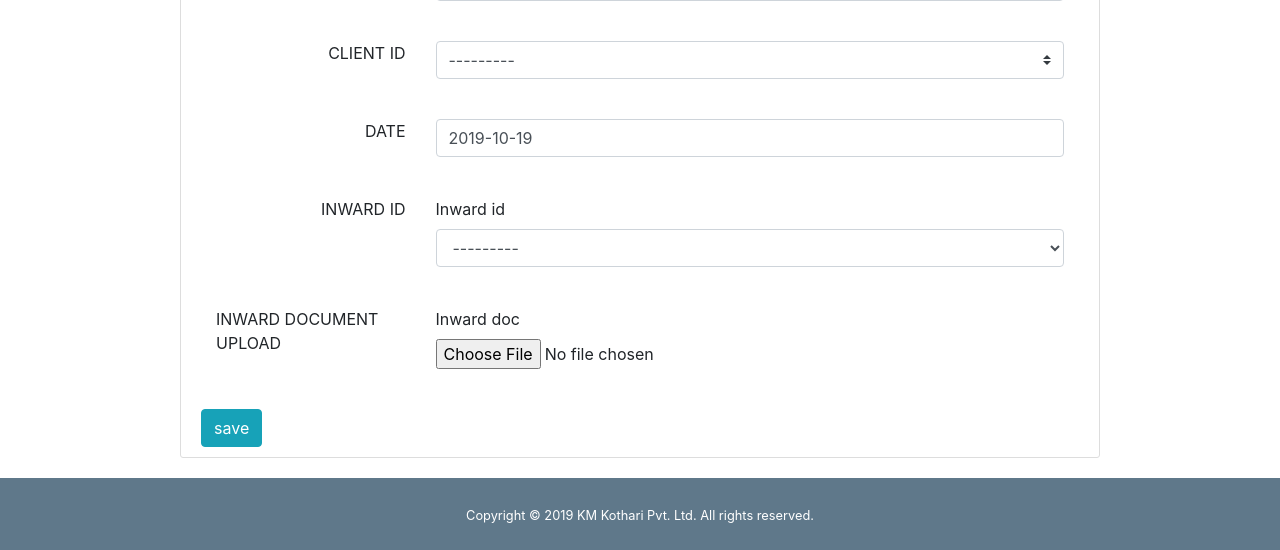
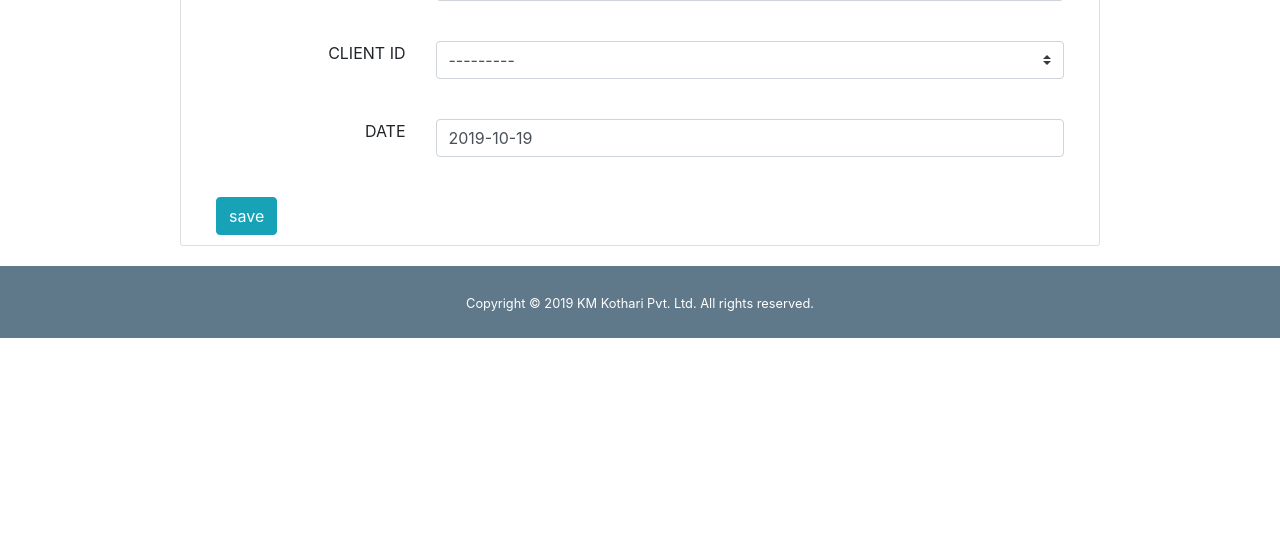
Before and after one commit to SoulTackers/TexTrackers, a Django app: page /inward/addinward in a window 1280 px wide. Shown: the part 969-1519 px from the top of the page. After the commit the page ends 1307 px from the top, so only its background shows below. Run offline with Django 3.2, Linux system fonts and the light colour scheme; a user stored in the database is signed in; tables that the repository leaves empty hold one stand-in row (values such as "Sample post"); some libraries are stand-ins or nearby versions.

Commit message:
SGP_2_complete

```diff
--- a/TexTracker/Client/templates/Client/client_list.html
+++ b/TexTracker/Client/templates/Client/client_list.html
@@ -14,7 +14,6 @@
                     <p>Client AccountType {{client.client_account_type}}</p>
                     <div class="row">
                         <div class="col-md-6"><button class="btn btn-info" onclick="window.location.href='client/{{client.client_id}}/update'">Update</button></div>
-                        <div class="col-md-6"><button class="btn btn-danger" onclick="">Delete</button></div>
                 </div>
             </div>
           </div>
--- a/TexTracker/Client/urls.py
+++ b/TexTracker/Client/urls.py
@@ -3,7 +3,7 @@
 from .views import  AddAccountTypeView, UpdateAccountTypeView, DeleteAccountTypeView,Client_list_view
 urlpatterns = [
         path('addclient/', AddClientView, name='add-client'),
-        path('<int:id>/update/', UpdateClientView, name='add-client'),
+        path('listclient/client/<int:id>/update/', UpdateClientView, name='add-client'),
         path('service/addservice/', AddServiceView, name='add-service'),
         path('service/<int:id>/update/', UpdateServiceView, name='update-service'),
         path('service/<int:id>/delete/', DeleteServiceView, name='delete-service'),
--- a/TexTracker/FeesInward/templates/FeesInward/feesinward_list.html
+++ b/TexTracker/FeesInward/templates/FeesInward/feesinward_list.html
@@ -16,7 +16,7 @@
                     <p>CLient Name {{feesinward.feesinward_client_id.client_name}}</p>
                     <div class="row">
                         <div class="col-md-6"><button class="btn btn-info" onclick="window.location.href='feesinward/{{feesinward.feesinward_id}}/update'">Update</button></div>
-                        <div class="col-md-6"><button class="btn btn-danger" onclick="window.location.href='feesinward/{{feesinward.feesinward_id}}/update'">Delete</button></div>
+                        <div class="col-md-6"><button class="btn btn-danger" onclick="window.location.href='feesinward/{{feesinward.feesinward_id}}/delete'">Delete</button></div>
                 </div>
             </div>
           </div>
--- a/TexTracker/Invoice/templates/Invoice/invoice_list.html
+++ b/TexTracker/Invoice/templates/Invoice/invoice_list.html
@@ -16,7 +16,7 @@
 
                     <div class="row">
                         <div class="col-md-6"><button class="btn btn-info" onclick="window.location.href='invoice/{{invoice.invoice_id}}/update'">Update</button></div>
-                        <div class="col-md-6"><button class="btn btn-danger" onclick="">Delete</button></div>
+                        <div class="col-md-6"><button class="btn btn-danger" onclick="window.location.href='invoice/{{invoice.invoice_id}}/delete'">Delete</button></div>
                 </div>
             </div>
           </div>
--- a/TexTracker/Invoice/urls.py
+++ b/TexTracker/Invoice/urls.py
@@ -6,8 +6,8 @@
 
 urlpatterns = [
     path('',invoice_view,name='add-invoice'),
-    path('<int:id>/update',invoice_update_view,name='update-invoice'),
-    path('<int:id>/delete',DeleteInvoiceView,name='delete-invoice'),
+    path('listinvoice/invoice/<int:id>/update',invoice_update_view,name='update-invoice'),
+    path('listinvoice/invoice/<int:id>/delete',DeleteInvoiceView,name='delete-invoice'),
     path('servicetype/addservicetype/', AddServiceTypeView, name='add-servicetype'),
     path('servicetype/<int:id>/update/', UpdateServiceTypeView, name='update-invoice-servicetype'),
     path('servicetype/<int:id>/delete/', DeleteServiceTypeView, name='delete-invoice-servicetype'),
--- a/TexTracker/Invoice/views.py
+++ b/TexTracker/Invoice/views.py
@@ -1,6 +1,6 @@
 # -*- coding: utf-8 -*-
 from __future__ import unicode_literals
-from django.shortcuts import render,get_object_or_404,render_to_response
+from django.shortcuts import render,get_object_or_404,render_to_response, redirect
 from .forms import InvoiceForm,ServicetypeForm
 from django.shortcuts import render
 from .models import Invoice,Servicetype
@@ -38,10 +38,10 @@
 @login_required(login_url='login')
 def DeleteInvoiceView(request, id):
     try:
-        obj = Invoice.objects.get(account_type_id=id)
+        obj = Invoice.objects.get(invoice_id=id)
         name = str(obj)
         obj.delete()
-        return render(request, 'delete_success.html', {'object':'Invoice', 'name':name})
+        return redirect('list-invoice')
     except:
         return render(request, 'delete_success.html', {'object':'e', 'name':'error'})
 
--- a/TexTracker/Inward/templates/Inward/inward.html
+++ b/TexTracker/Inward/templates/Inward/inward.html
@@ -97,27 +97,7 @@
                     </div>
                   </div><br>
 
-                                    <div class="form-group-inner">
-                                        <div class="row">
-                                                <div class="col-lg-3">
-                                                   <label class="login2 pull-right pull-right-pro">INWARD ID</label>
-                                                </div>
-                                                <div class="col-lg-9">
-                                                     {{image_form.inward_id|as_crispy_field}}
-                                                </div>
-                                            </div>
-                                    </div><br>
-                                        <div class="form-group-inner">
-                                            <div class="row">
-                                                    <div class="col-lg-3">
-                                                       <label class="login2 pull-right pull-right-pro">INWARD DOCUMENT UPLOAD</label>
-                                                    </div>
-                                                    <div class="col-lg-9">
-                                                         {{image_form.inward_doc|as_crispy_field}}
-                                                    </div>
-                                            </div>
-                                    </div><br>
-                            </div>
+
 
 
     <input type="submit" class="btn btn-info" value='save'>
--- a/TexTracker/Inward/templates/Inward/inward_list.html
+++ b/TexTracker/Inward/templates/Inward/inward_list.html
@@ -19,7 +19,7 @@
                       <p>Inward Document is not uploaded</p>
                     {% endif %}
                     <div class="row">
-                        <div class="col-md-6"><button class="btn btn-info" onclick="window.location.href='{{inward.inward_id}}/update'">Update</button></div>
+                        <div class="col-md-6"><button class="btn btn-info" onclick="window.location.href='inward/{{inward.inward_id}}/update'">Update</button></div>
                         <div class="col-md-6"><button class="btn btn-danger" onclick="window.location.href='inward/{{inward.inward_id}}/delete'">Delete</button></div>
                 </div>
             </div>
--- a/TexTracker/Inward/urls.py
+++ b/TexTracker/Inward/urls.py
@@ -7,8 +7,8 @@
 
 urlpatterns = [
     path('addinward',Inward_view,name='add-inward'),
-    path('<int:id>/update',Inward_update_view,name='update-inward'),
-    path('<int:id>/delete',DeleteInwardView,name='delete-inward'),
+    path('listinwards/inward/<int:id>/update',Inward_update_view,name='update-inward'),
+    path('listinwards/inward/<int:id>/delete',DeleteInwardView,name='delete-inward'),
     path('<int:id>/show',inward_pass,name='show-inward'),
     path('inwardtypes/addinwardtypes/', AddInwardTypesView, name='add-inwardtypes'),
     path('inwardtypes/<int:id>/update/', UpdateInwardTypesView, name='update-inwardtypes'),
--- a/TexTracker/Inward/views.py
+++ b/TexTracker/Inward/views.py
@@ -41,9 +41,9 @@
             if documentform.inward_doc == None:
                 temp = inwardPendingDocumentForm.save(commit=False)
                 temp.inward = new_inward
-                #temp.save()
-            else:
-                documentform.save()
+                temp.save()
+            documentform.inward_id = new_inward
+            documentform.save()
             inwardDocumentForm = InwardDocumentForm()
             messages.add_message(request, messages.SUCCESS, 'Inward successfuly added with documents')
         else:
@@ -85,20 +85,21 @@
 
     else:
         inwardform = InwardForm(request.POST or None,instance=inward)
-        inwardDocumentForm = InwardDocumentForm(request.POST or None,instance=inward_image)
+        # inwardDocumentForm = InwardDocumentForm(request.POST or None,instance=inward_image)
     context = {
         'form' : inwardform,
-        'image_form' : inwardDocumentForm,
+        # 'image_form' : inwardDocumentForm,
     }
     return render(request,'Inward/inward.html',context)
 
 @login_required(login_url='login')
 def DeleteInwardView(request, id):
     try:
-        obj = Inward.objects.get(account_type_id=id)
+        obj = Inward.objects.get(inward_id=id)
         name = str(obj)
         obj.delete()
-        return render(request, 'delete_success.html', {'object':'Inward', 'name':name})
+        messages.add_message(request, messages.SUCCESS, 'Inward Deleted')
+        return redirect('list-inward')
     except:
         return render(request, 'delete_success.html', {'object':'e', 'name':'error'})
 
--- a/TexTracker/Outward/templates/Outward/outward_list.html
+++ b/TexTracker/Outward/templates/Outward/outward_list.html
@@ -19,7 +19,7 @@
                     {% endif %}
                     <div class="row">
                         <div class="col-md-6"><button class="btn btn-info" onclick="window.location.href='outward/{{outward.outward_id}}/update'">Update</button></div>
-                        <div class="col-md-6"><button class="btn btn-danger" onclick="">Delete</button></div>
+                        <div class="col-md-6"><button class="btn btn-danger" onclick="window.location.href='outward/{{outward.outward_id}}/delete'">Delete</button></div>
                 </div>
             </div>
           </div>
--- a/TexTracker/Outward/urls.py
+++ b/TexTracker/Outward/urls.py
@@ -3,9 +3,9 @@
 
 
 urlpatterns = [
-    path('',outward_view,name='add-outward'),
-    path('<int:id>/update',outward_update,name='update-outward'),
-    path('<int:id>/delete',DeleteOutwardView,name='delete-outward'),
+    path('listoutward/outward/addoutward',outward_view,name='add-outward'),
+    path('listoutward/outward/<int:id>/update',outward_update,name='update-outward'),
+    path('listoutward/outward/<int:id>/delete',DeleteOutwardView,name='delete-outward'),
     path('listoutward/',outward_list_view,name='list-outward'),
 
 ]
--- a/TexTracker/TexTracker/settings.py
+++ b/TexTracker/TexTracker/settings.py
@@ -150,8 +150,8 @@
 EMAIL_HOST = 'smtp.gmail.com'
 EMAIL_PORT = 587
 EMAIL_USE_TLS = True
-EMAIL_USE_USER = 'meetsuthar64@gmail.com'
-EMAIL_USE_PASSWORD = 'meets12345'
+EMAIL_USE_USER = ''
+EMAIL_USE_PASSWORD = ''
 
 
 
```
Also changed, not shown: TexTracker/Outward/views.py (+8 -3 lines).
